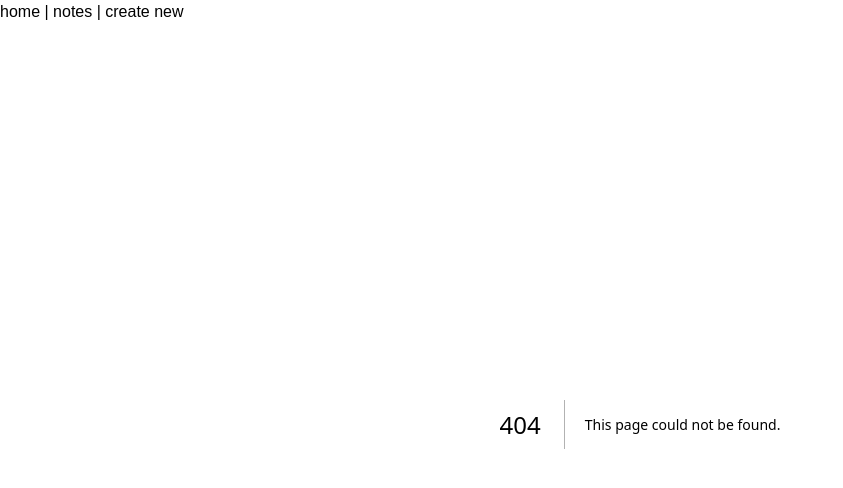
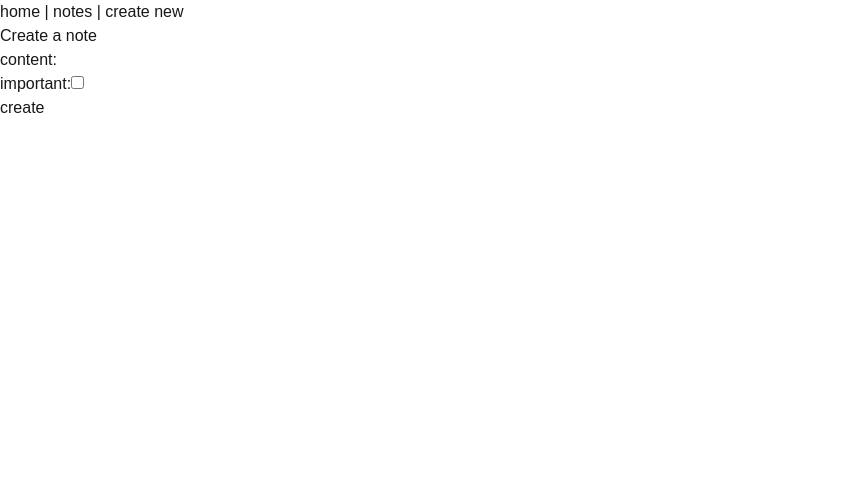
Before and after one commit to johnclamy/notes-app, a Next.js app: page /notes/new in a window 1280 px wide. Before the commit this address had no page. Shown: the top 488 px of the page, without its empty margins (0-843 px from the left). Built offline with nearby package versions, Linux system fonts and the light colour scheme.

Commit message:
have the server action be passed as a  prop to the form

```diff
--- /dev/null
+++ b/app/notes/new/page.tsx
@@ -0,0 +1,24 @@
+import createNote from '../../actions/notes'
+
+
+export default function NewNotePage() {
+    return (
+        <main>
+            <header>
+                <h1>Create a note</h1>
+            </header>
+
+            <form action={createNote}>
+                <div>
+                    <label htmlFor="content">content:</label>
+                    <input type="text" id="content" name="content" required />
+                </div>
+                <div>
+                    <label htmlFor="important">important:</label>
+                    <input type="checkbox" id="important" name="important" />
+                </div>
+                <button type="submit">create</button>
+            </form>
+        </main>
+    )
+}
```
